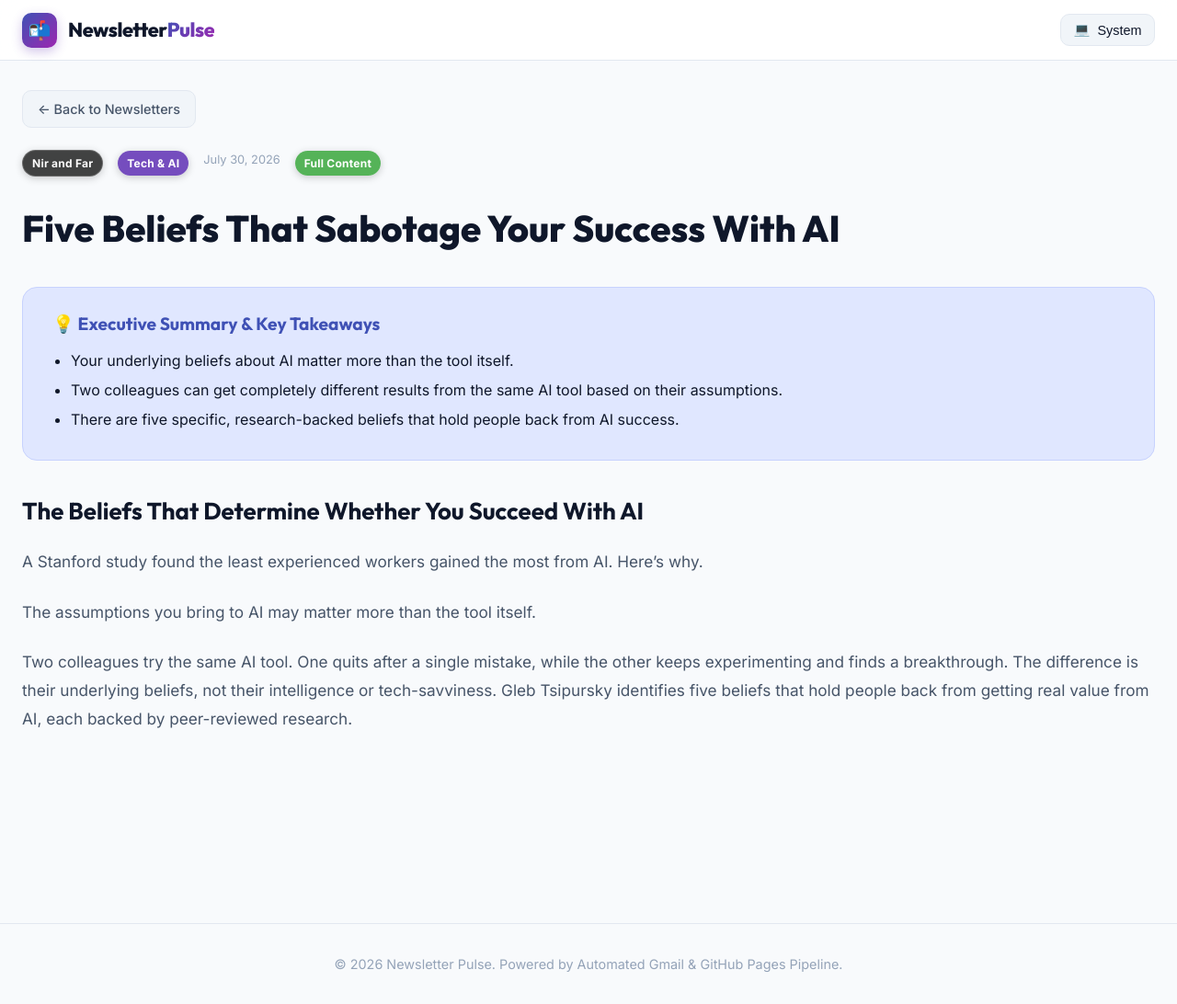
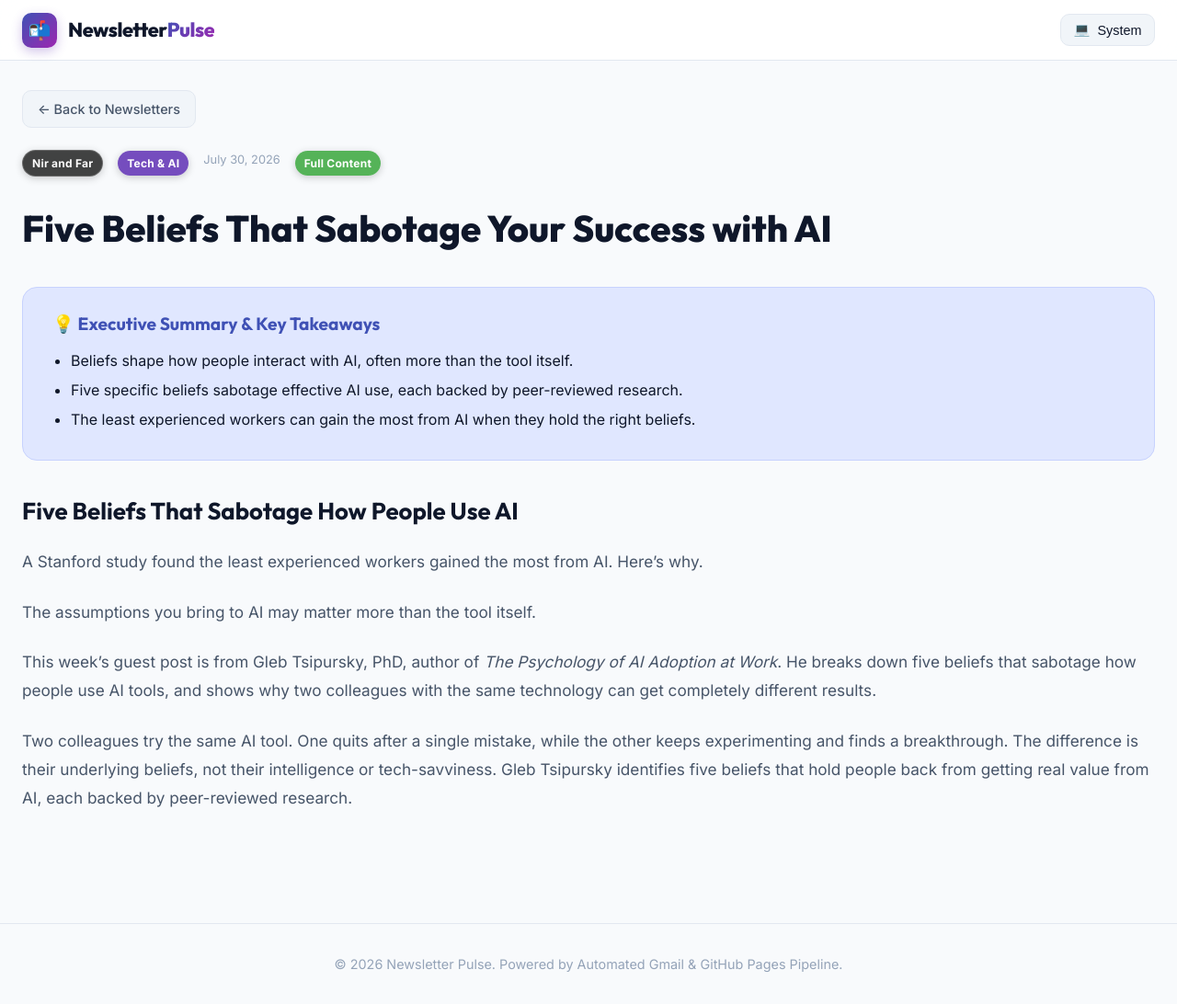
Before and after one commit to vampcoder/daily-newsletters, a Jekyll site: the page built from _posts/2026-07-30-five-beliefs-that-sabotage-how-people-use-ai.md, in a window 1280 px wide and 1092 px high. Shown: the whole window at 92% size. Built offline with Jekyll 4.4.1, drawn with Linux system fonts in a browser that asks for light colours.

Commit message:
Update newsletter: Five beliefs that sabotage how people use AI

```diff
--- a/_posts/2026-07-30-five-beliefs-that-sabotage-how-people-use-ai.md
+++ b/_posts/2026-07-30-five-beliefs-that-sabotage-how-people-use-ai.md
@@ -1,23 +1,25 @@
 ---
 layout: post
-title: "Five Beliefs That Sabotage Your Success With AI"
+title: "Five Beliefs That Sabotage Your Success with AI"
 date: 2026-07-30 12:30:34 +0000
 source: "Nir and Far"
 category: "Tech & AI"
-excerpt: "A Stanford study found that less experienced workers benefit the most from AI, and the key differentiator isn't intelligence or tech-savvy but underlying beliefs. Gleb Tsipursky identifies five counterproductive beliefs that prevent people from getting real value out of AI tools, backed by peer-reviewed research."
+excerpt: "A Stanford study found the least experienced workers gained the most from AI. This article explores how underlying beliefs—more than intelligence or tech-savviness—determine whether people succeed with AI tools, and identifies five common beliefs that hold people back."
 theme_gradient: "linear-gradient(135deg, #607d8b 0%, #455a64 100%)"
 image: "https://content.app-us1.com/cdn-cgi/image/fit=scale-down,width=650,dpr=2,format=auto,onerror=redirect/dmY1E/2022/11/23/e767a0c1-fffd-426c-89e0-ceedef273b6b.png"
 is_summary: false
 key_takeaways:
-  - "Your underlying beliefs about AI matter more than the tool itself."
-  - "Two colleagues can get completely different results from the same AI tool based on their assumptions."
-  - "There are five specific, research-backed beliefs that hold people back from AI success."
+  - "Beliefs shape how people interact with AI, often more than the tool itself."
+  - "Five specific beliefs sabotage effective AI use, each backed by peer-reviewed research."
+  - "The least experienced workers can gain the most from AI when they hold the right beliefs."
 ---
 
-# The Beliefs That Determine Whether You Succeed With AI
+# Five Beliefs That Sabotage How People Use AI
 
 A Stanford study found the least experienced workers gained the most from AI. Here's why.
 
 The assumptions you bring to AI may matter more than the tool itself.
 
+This week’s guest post is from Gleb Tsipursky, PhD, author of *The Psychology of AI Adoption at Work*. He breaks down five beliefs that sabotage how people use AI tools, and shows why two colleagues with the same technology can get completely different results.
+
 Two colleagues try the same AI tool. One quits after a single mistake, while the other keeps experimenting and finds a breakthrough. The difference is their underlying beliefs, not their intelligence or tech-savviness. Gleb Tsipursky identifies five beliefs that hold people back from getting real value from AI, each backed by peer-reviewed research.
```
